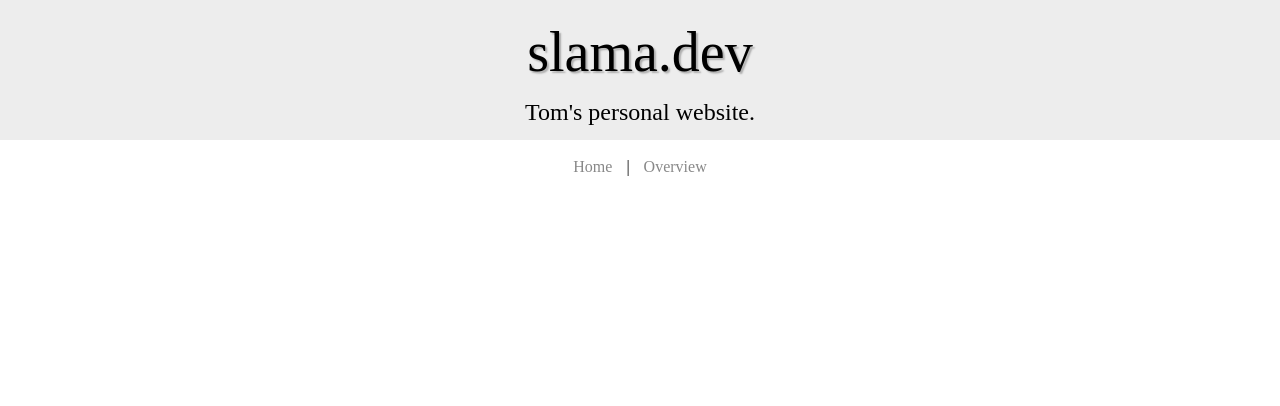
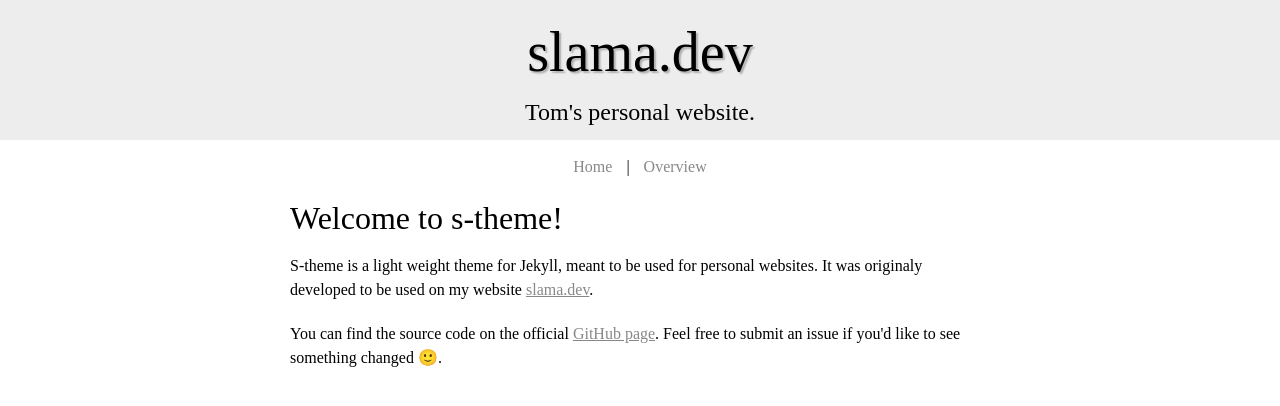
Before and after one commit to xiaoxiae/slama.dev, a Jekyll site: the page built from index.html, in a window 1280 px wide. Shown: the top 406 px of the page. Built offline with Jekyll 4.4.1, drawn with Linux system fonts in a browser that asks for light colours; some web fonts are replaced.

Commit message:
add index.html

```diff
--- a/index.html
+++ b/index.html
@@ -2,3 +2,14 @@
 title: Home
 layout: default
 ---
+
+<h1>Welcome to s-theme!</h1>
+<p>
+S-theme is a light weight theme for Jekyll, meant to be used for personal websites.
+It was originaly developed to be used on my website <a href="https://slama.dev/">slama.dev</a>.
+</p>
+
+<p>
+You can find the source code on the official <a href="https://github.com/xiaoxiae/s-theme">GitHub page</a>.
+Feel free to submit an issue if you'd like to see something changed 🙂.
+</p>
```
